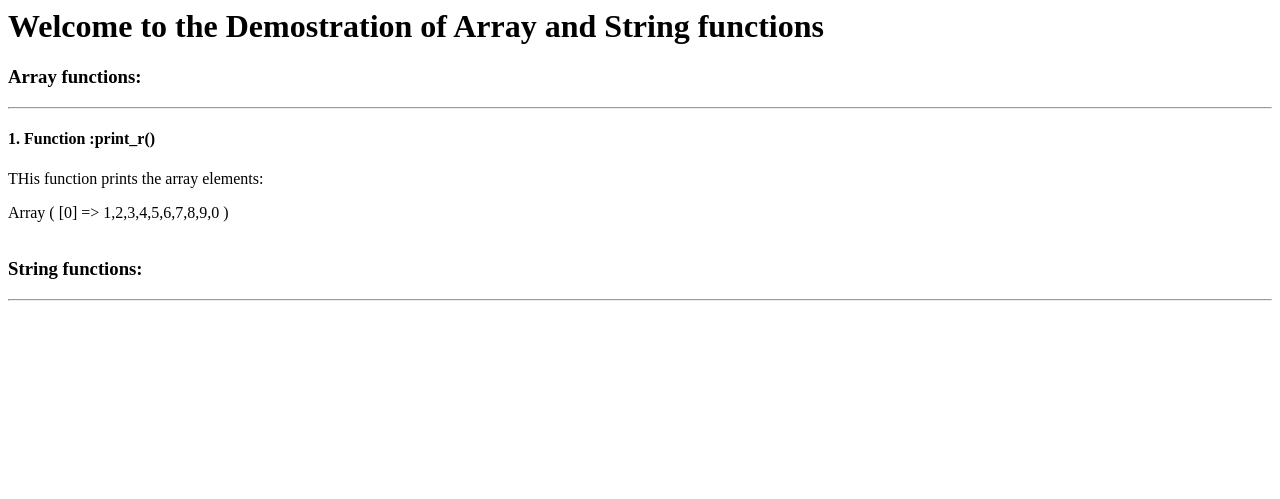
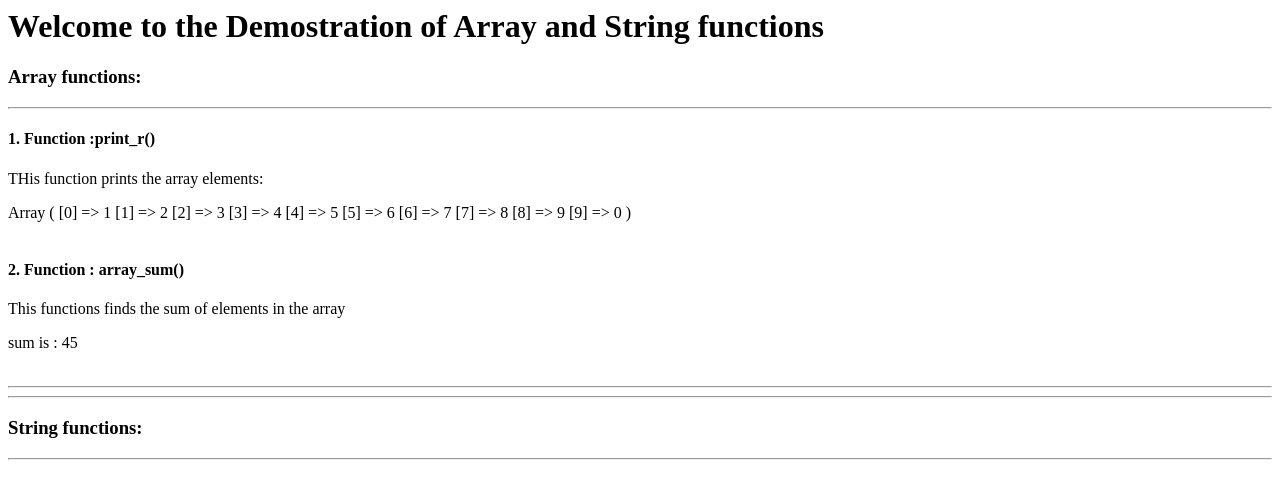
Before and after one commit to sachinmathewjose/homework3-stringarray, a PHP site: page / in a window 1280 px wide. Shown: the top 499 px of the page. Run offline with PHP 8.4, Linux system fonts and the light colour scheme.

Commit message:
added function 2

```diff
--- a/index.php
+++ b/index.php
@@ -4,15 +4,18 @@ $obj->arrayFunctions();
 $obj->stringFunctions();
 
 class main {
-	public $sampleArray = array('1,2,3,4,5,6,7,8,9,0');
+	public $sampleArray = array(1,2,3,4,5,6,7,8,9,0);
 	public function __construct() {
+		#$sampleArray = {1,2,3,4,5,6,7,8,9,0};
 		echo "<h1>Welcome to the Demostration of Array and String functions</h1>";
 	}
 
 	public function arrayFunctions() {
 		echo '<h3>Array functions: </h3><hr>';
 		$this->printrArray();
-		#$this->sumArray();
+		$this->sumArray();
+
+		echo "<hr><hr>";
 	}
 
 	public function printrArray() {
@@ -24,7 +27,9 @@ class main {
 
 	public function sumArray() {
 		echo "<h4>2. Function :<b> array_sum()</b></h4>";
-		echo "<p> <p>";
+		echo "<p>This functions finds the sum of elements in the array <p>";
+		echo 'sum is : ';
+		echo array_sum($this->sampleArray);
 		echo "<br><br>";
 	}
 
```
